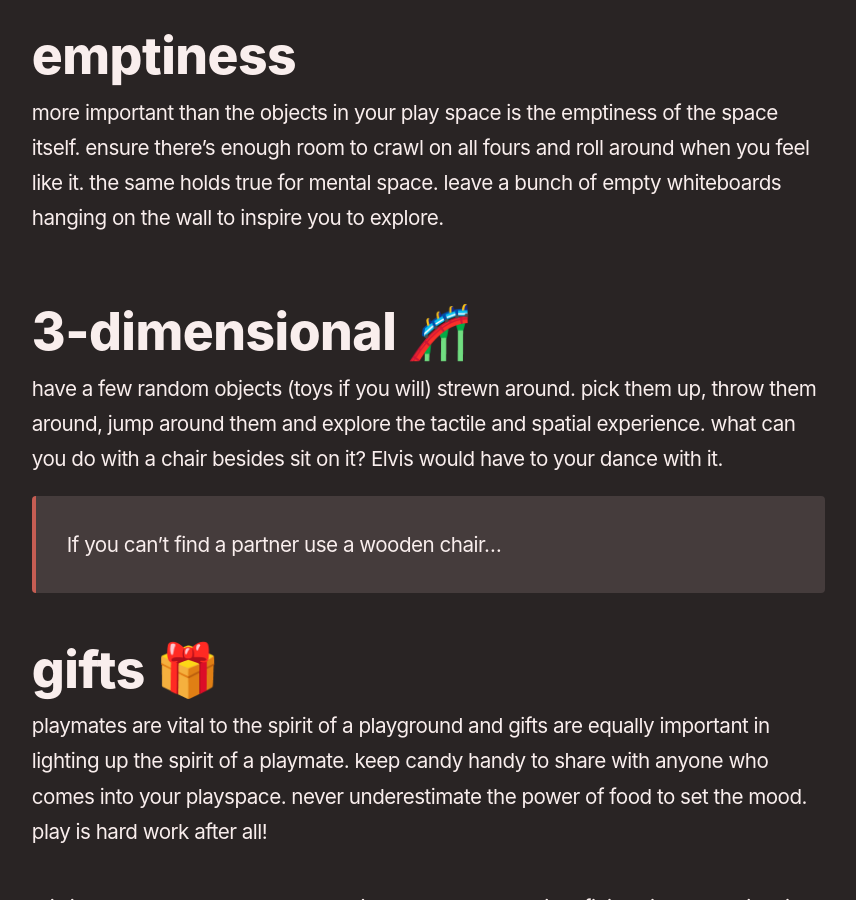
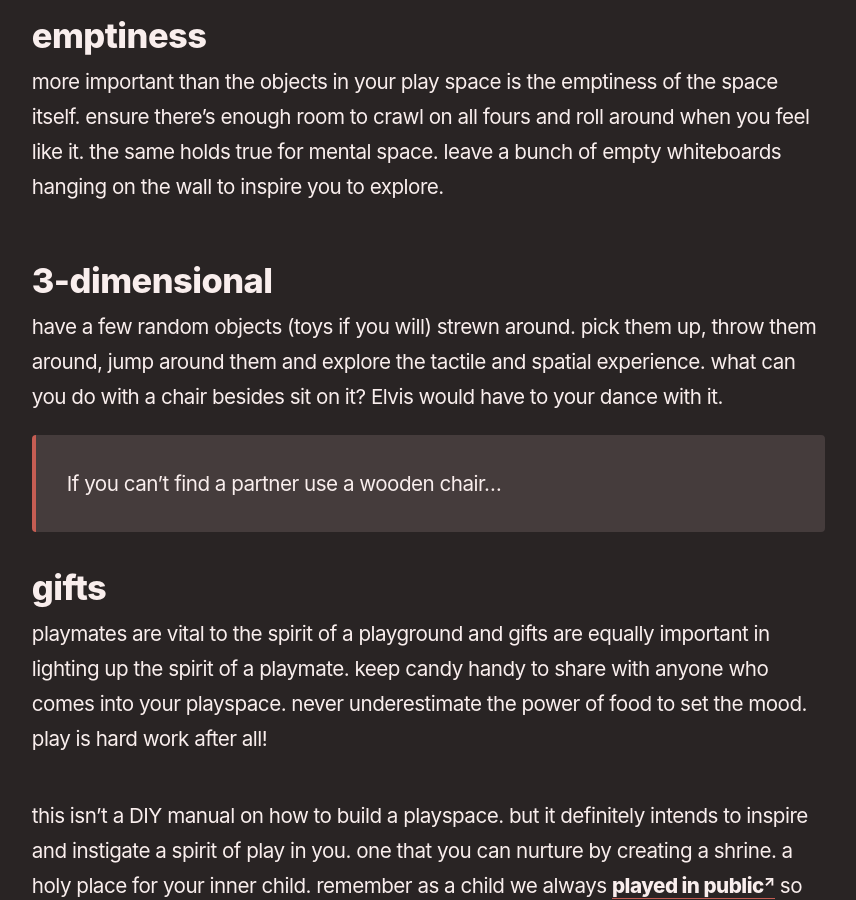
Before and after one commit to reddy2go/redgarden, a Jekyll site: the page built from _notes/workspaces and playspaces.md, in a window 1280 px wide and 900 px high, scrolled down 3107 px. Shown: the whole window, without its empty margins (45-901 px from the left). Built offline with Jekyll 4.4.1, drawn with Linux system fonts in a browser that asks for light colours; some web fonts are replaced; Markdown is read by kramdown in place of the engine named in the settings.

Commit message:
auto commit

```diff
--- a/_notes/workspaces and playspaces.md
+++ b/_notes/workspaces and playspaces.md
@@ -39,18 +39,15 @@ a playspace unlike a workspace or a training space should be absolutely safe and
 ### colour
 take a look at a kindergarten space and an office space. the most stark difference is the lack of colour in an adult’s world. let’s flip that. funk up your space with your favorite colours and even your not so favorite colours. personal choice is not as important as you may believe.
 
-## emptiness
-
+### emptiness
 more important than the objects in your play space is the emptiness of the space itself. ensure there’s enough room to crawl on all fours and roll around when you feel like it. the same holds true for mental space. leave a bunch of empty whiteboards hanging on the wall to inspire you to explore.
 
-## 3-dimensional 🎢
-
+### 3-dimensional
 have a few random objects (toys if you will) strewn around. pick them up, throw them around, jump around them and explore the tactile and spatial experience. what can you do with a chair besides sit on it? Elvis would have to your dance with it.
 
 > If you can't find a partner use a wooden chair…
 
-## gifts 🎁
-
+### gifts
 playmates are vital to the spirit of a playground and gifts are equally important in lighting up the spirit of a playmate. keep candy handy to share with anyone who comes into your playspace. never underestimate the power of food to set the mood. play is hard work after all!
 
 this isn’t a DIY manual on how to build a playspace. but it definitely intends to inspire and instigate a spirit of play in you. one that you can nurture by creating a shrine. a holy place for your inner child. remember as a child we always [played in public](/playing-in-public/) so don’t hesitate to invite others in to play. would love to see what your playspace looks like!
```
